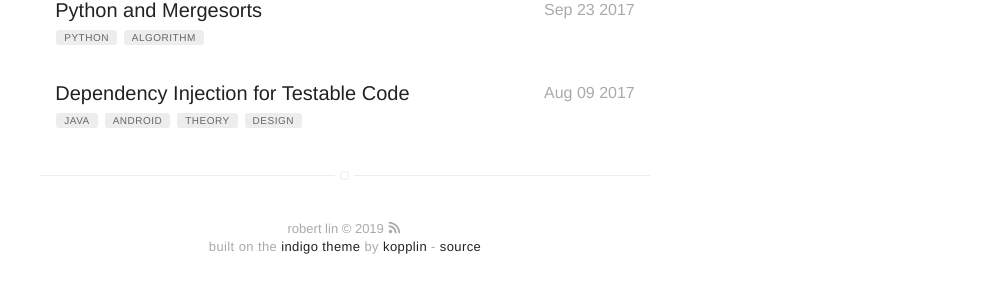
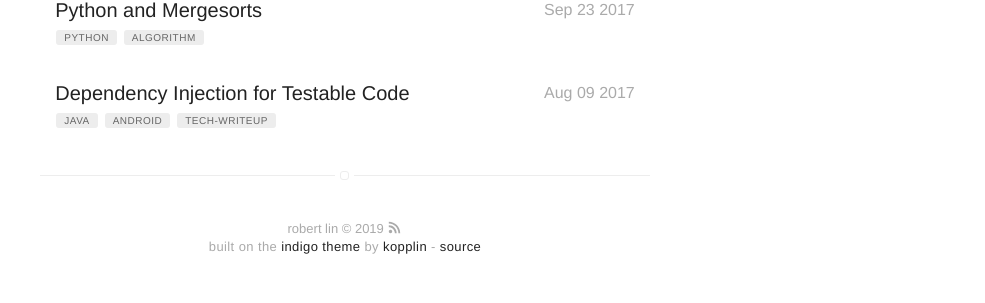
Before and after one commit to bobheadxi/bobheadxi.github.io, a Jekyll site: the page built from blog/index.html, in a window 1280 px wide. Shown: the part 1607-1910 px from the top of the page, without its empty margins (295-1280 px from the left). Built offline with Jekyll 4.4.1, drawn with Linux system fonts in a browser that asks for light colours.

Commit message:
add tech-writeup label to android appstore

```diff
--- a/_posts/2017-8-9-dependency-injection.md
+++ b/_posts/2017-8-9-dependency-injection.md
@@ -7,8 +7,7 @@ headerImage: true
 tag:
 - java
 - android
-- theory
-- design
+- tech-writeup
 star: false
 category: blog
 author: robert
```
